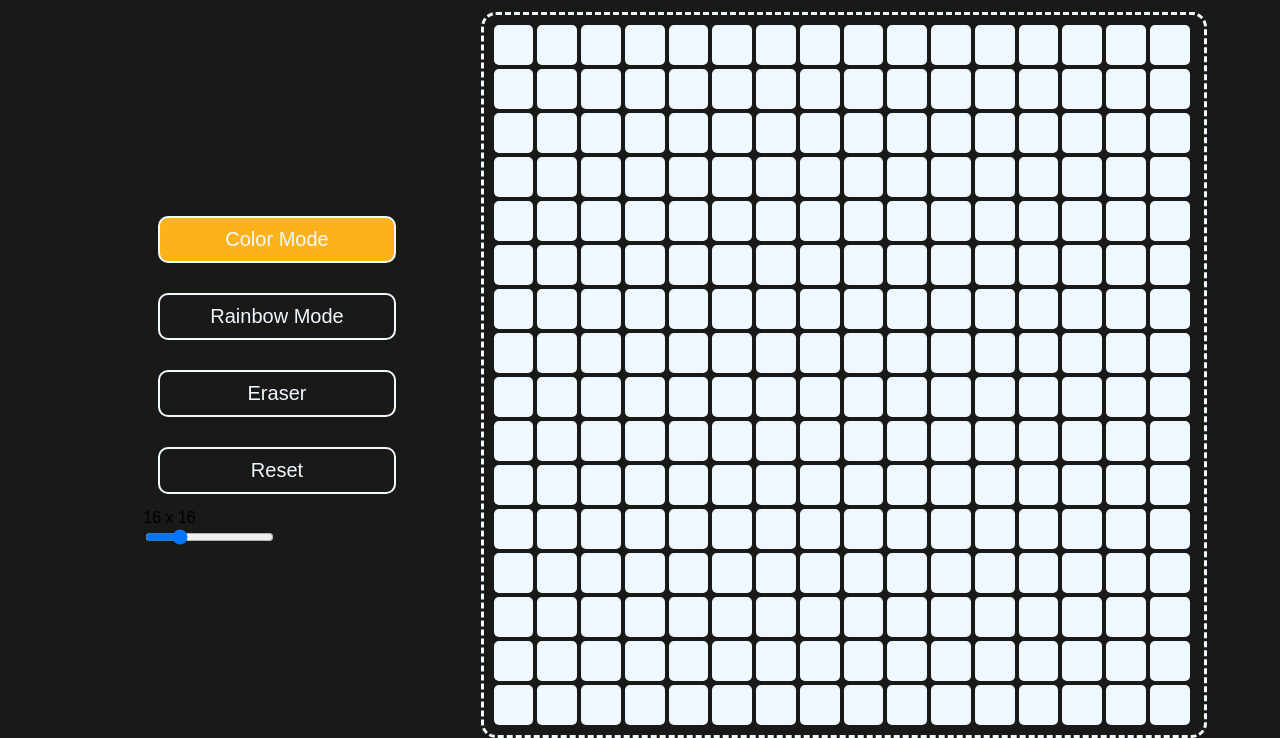
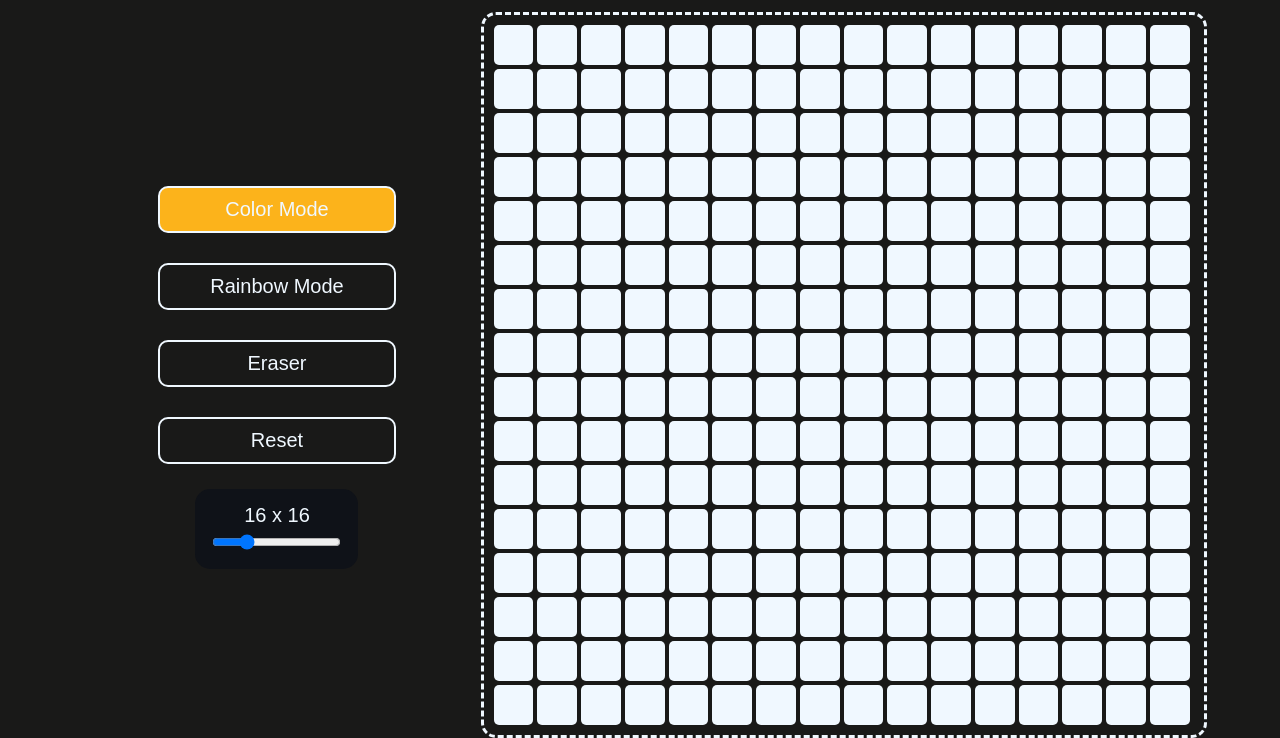
Before and after one commit to davidumoru/etch-a-sketch, a plain HTML site: page index.html in a window 1280 px wide. Shown: the part 113-851 px from the top of the page. Drawn offline with Linux system fonts and the light colour scheme; a web font is replaced by a local one.

Commit message:
Add styling to slider

```diff
--- a/style.css
+++ b/style.css
@@ -63,3 +63,17 @@ button#reset:active {
     justify-content: center;
     margin: 0 70px 0;
 }
+
+#sizeValue {
+    color: aliceblue;
+    margin: 0 0 5px;
+    text-align: center;
+    font-size: 20px;
+}
+
+#slider {
+    background-color: #0F1218;
+    border-radius: 15px;
+    padding: 15px;
+    margin: 10px auto;
+}
```
